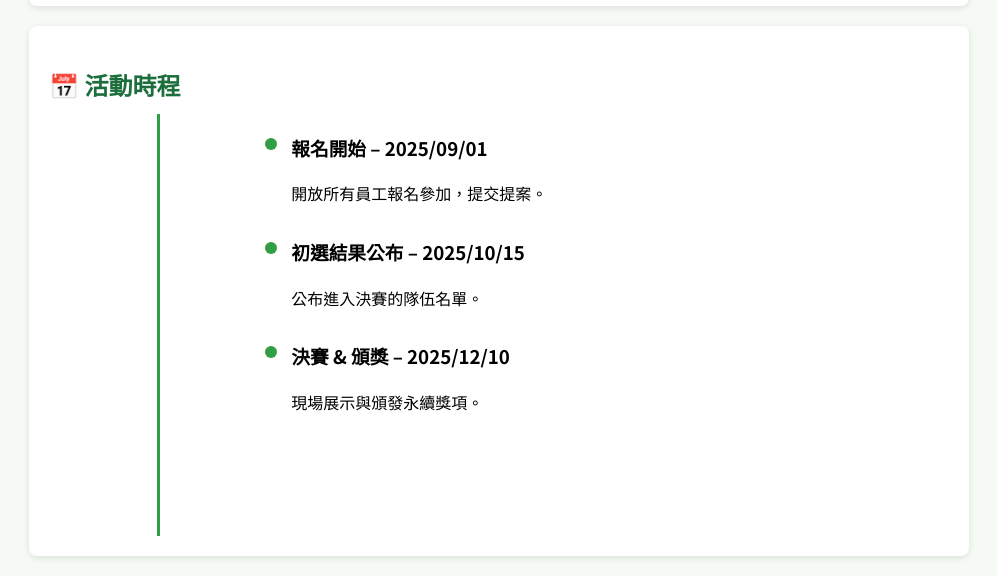
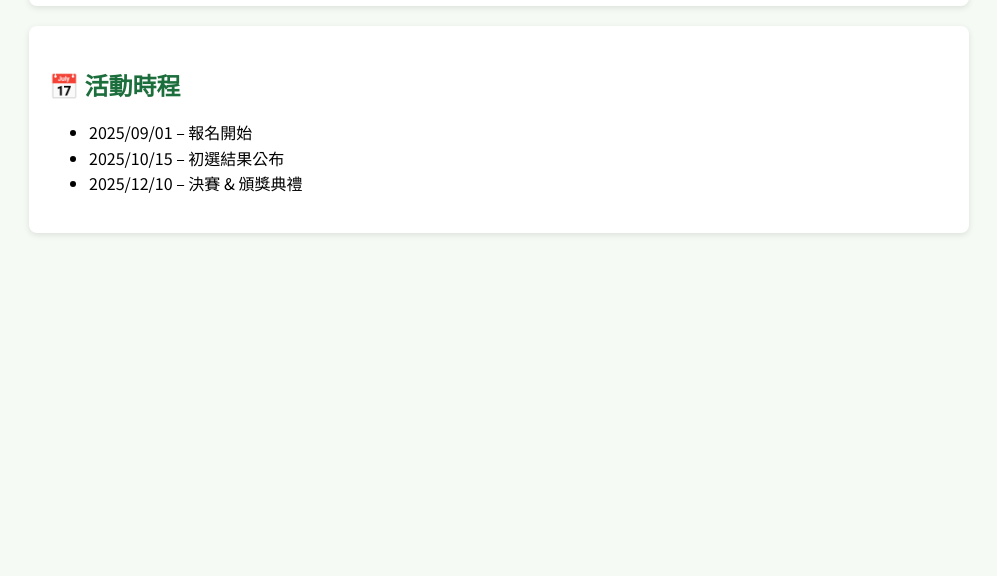
Before and after one commit to RichardLiu25613/Sustainability-lab, a plain HTML site: page index.html in a window 1280 px wide. Shown: the part 1165-1741 px from the top of the page, without its empty margins (141-1138 px from the left). After the commit the page ends 1418 px from the top, so only its background shows below. Drawn offline with Linux system fonts and the light colour scheme; a web font is replaced by a local one.

Commit message:
Update index.html

```diff
--- a/index.html
+++ b/index.html
@@ -5,52 +5,32 @@
   <meta name="viewport" content="width=device-width, initial-scale=1.0">
   <title>AUO Sustainability Lab 永續競賽</title>
 
-  <!-- ✅ 中文字體：Noto Sans TC（Google Fonts） -->
+  <!-- ✅ Noto Sans TC (中文) -->
   <link href="https://fonts.googleapis.com/css2?family=Noto+Sans+TC:wght@300;400;500;700&display=swap" rel="stylesheet">
 
   <style>
-    /* ✅ Mabry Pro 字體 */
-    @font-face {
-      font-family: 'Mabry Pro';
-      src: url('assets/fonts/Mabry-Regular-Pro.otf') format('opentype');
-      font-weight: 400;
-      font-style: normal;
-    }
-    @font-face {
-      font-family: 'Mabry Pro';
-      src: url('assets/fonts/Mabry-Medium-Pro.otf') format('opentype');
-      font-weight: 500;
-      font-style: normal;
-    }
-    @font-face {
-      font-family: 'Mabry Pro';
-      src: url('assets/fonts/Mabry-MediumItalic-Pro.otf') format('opentype');
-      font-weight: 700;
-      font-style: normal;
-    }
-
-    /* 🌿 全站設定 */
     body {
-      font-family: 'Mabry Pro', 'Noto Sans TC', sans-serif;
+      font-family: 'Noto Sans TC', sans-serif;
       margin: 0;
       padding: 0;
       background-color: #f5faf5;
       line-height: 1.6;
     }
 
-    /* 🌿 固定頂部資訊條（Navbar） */
+    /* 🌟 Glassmorphism Navbar */
     .navbar {
       position: fixed;
       top: 0;
       left: 0;
       width: 100%;
-      background-color: #1c6e3c;  /* 綠色主色 */
-      color: white;
       display: flex;
       align-items: center;
       padding: 10px 20px;
       z-index: 1000;
-      box-shadow: 0 2px 4px rgba(0,0,0,0.1);
+      background: rgba(255, 255, 255, 0.2);
+      backdrop-filter: blur(10px);
+      -webkit-backdrop-filter: blur(10px);
+      border-bottom: 1px solid rgba(255, 255, 255, 0.3);
     }
 
     .navbar img {
@@ -61,17 +41,23 @@
     .navbar h1 {
       font-size: 1.5rem;
       margin: 0;
+      color: #004d2c;
     }
 
-    /* Hero 圖片 */
+    /* 🌄 Hero 區塊 */
     .hero {
       width: 100%;
       height: 400px;
-      background: url('assets/images/hero.jpg') center/cover no-repeat;
-      margin-top: 60px; /* 預留 navbar 空間 */
+      background: linear-gradient(to bottom right, #88d498, #f5faf5);
+      margin-top: 60px;
+      display: flex;
+      justify-content: center;
+      align-items: center;
+      color: #004d2c;
+      font-size: 2rem;
+      font-weight: bold;
     }
 
-    /* 區塊 */
     section {
       padding: 20px;
       margin: 20px auto;
@@ -86,60 +72,30 @@
       margin-bottom: 10px;
       color: #1c6e3c;
     }
-
-    /* Timeline 樣式 */
-    .timeline-container {
-      display: grid;
-      grid-template-columns: 1fr 3px 3fr;
-      gap: 10px;
-      position: relative;
-    }
-
-    .timeline-line {
-      background: #2f9e44;
-      grid-row: 1 / span 10;
-      width: 3px;
-      margin: 0 auto;
-    }
-
-    .timeline-event {
-      margin-bottom: 30px;
-      position: relative;
-    }
-
-    .timeline-circle {
-      width: 12px;
-      height: 12px;
-      background: #2f9e44;
-      border-radius: 50%;
-      position: absolute;
-      left: -26px;
-      top: 5px;
-    }
   </style>
 </head>
 <body>
 
-  <!-- 🔝 固定頂部資訊條 -->
+  <!-- 🔝 玻璃質感 Navbar -->
   <div class="navbar">
-    <img src="assets/images/auo-logo.png" alt="AUO Logo">
+    <img src="https://upload.wikimedia.org/wikipedia/commons/thumb/5/50/AUO_Corporation_Logo.svg/2560px-AUO_Corporation_Logo.svg.png" alt="AUO Logo">
     <h1>AUO Sustainability Lab 永續競賽</h1>
   </div>
 
-  <!-- 🌄 Hero 圖片 -->
-  <div class="hero"></div>
+  <!-- 🌄 Hero -->
+  <div class="hero">Hero 圖片預覽區</div>
 
-  <!-- 📢 公告區 -->
+  <!-- 📢 公告 -->
   <section>
     <h2>📢 最新公告</h2>
     <p>競賽報名將於 <strong>2025/09/01</strong> 開始，請密切留意後續通知。</p>
   </section>
 
-  <!-- 🎥 影片區 -->
+  <!-- 🎥 影片 -->
   <section>
     <h2>🎥 說明會影片</h2>
     <iframe width="100%" height="400"
-            src="https://www.youtube.com/embed/【換成你的YouTube影片ID】"
+            src="https://www.youtube.com/embed/dQw4w9WgXcQ"
             frameborder="0"
             allowfullscreen></iframe>
   </section>
@@ -147,29 +103,11 @@
   <!-- 📅 活動時程 -->
   <section>
     <h2>📅 活動時程</h2>
-    <div class="timeline-container">
-      <div></div>
-      <div class="timeline-line"></div>
-      <div>
-        <div class="timeline-event">
-          <div class="timeline-circle"></div>
-          <h3>報名開始 – 2025/09/01</h3>
-          <p>開放所有員工報名參加，提交提案。</p>
-        </div>
-
-        <div class="timeline-event">
-          <div class="timeline-circle"></div>
-          <h3>初選結果公布 – 2025/10/15</h3>
-          <p>公布進入決賽的隊伍名單。</p>
-        </div>
-
-        <div class="timeline-event">
-          <div class="timeline-circle"></div>
-          <h3>決賽 & 頒獎 – 2025/12/10</h3>
-          <p>現場展示與頒發永續獎項。</p>
-        </div>
-      </div>
-    </div>
+    <ul>
+      <li>2025/09/01 – 報名開始</li>
+      <li>2025/10/15 – 初選結果公布</li>
+      <li>2025/12/10 – 決賽 & 頒獎典禮</li>
+    </ul>
   </section>
 
 </body>
```
